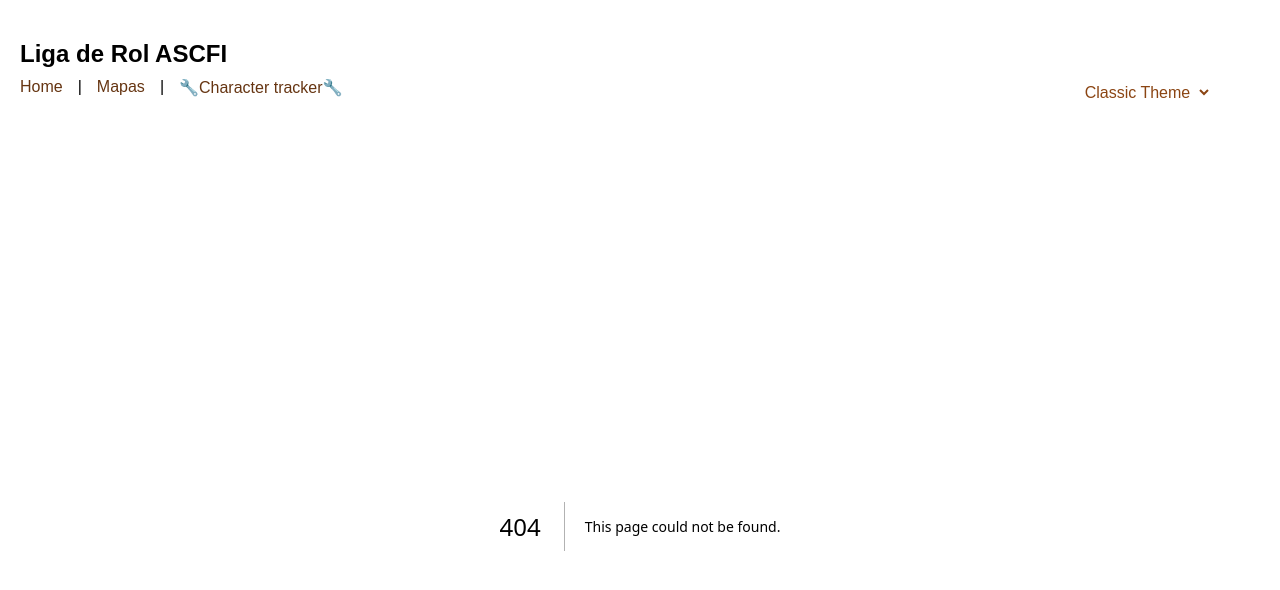
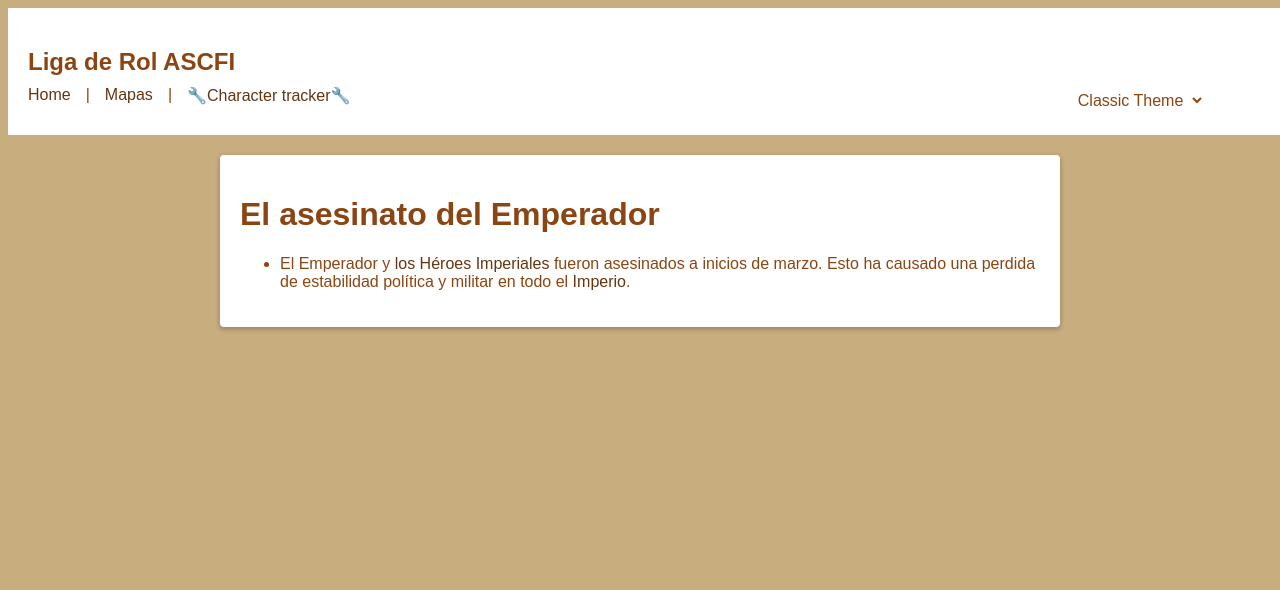
Before and after one commit to SMALFD/web-rol, a Next.js app: page /wiki/plots/el-asesinato-del-emperador in a window 1280 px wide. Before the commit this address had no page. Shown: the top 590 px of the page. Built offline with nearby package versions, Linux system fonts and the light colour scheme.

Commit message:
updated plots page

```diff
--- /dev/null
+++ b/app/wiki/plots/el-asesinato-del-emperador/page.tsx
@@ -0,0 +1,15 @@
+import React from 'react';
+import Link from "next/link";
+
+export default function El_asesinato_del_emperador() {
+    return (
+        <main className="container">
+            <div className="content">
+                <h1 id="el_asesinato_del_emperador">El asesinato del Emperador</h1>
+                <ul>
+                    <li>El Emperador y <Link href="/wiki/organizaciones/los-heroes-imperiales">los Héroes Imperiales</Link> fueron asesinados a inicios de marzo. Esto ha causado una perdida de estabilidad política y militar en todo el <Link href="/wiki/organizaciones/imperio">Imperio</Link>.</li>
+                </ul>
+            </div>
+        </main>
+    );
+}
--- a/app/wiki/plots/page.tsx
+++ b/app/wiki/plots/page.tsx
@@ -14,6 +14,8 @@ export default function Plots() {
                 </p>
                 <ul>
                     <li><Link href="/wiki/plots/el-culto-bajo-la-ciudad">El culto bajo la ciudad</Link></li>
+                    <li><Link href="/wiki/plots/el-asesinato-del-emperador">El asesinato del Emperador</Link></li>
+                    <li><Link href="/wiki/plots/la-nueva-ropa-del-principe">La nueva ropa del príncipe</Link></li>
                 </ul>
             </div>
         </main>
```
Also changed, not shown: app/wiki/personajes/crimson/page.tsx (+10 -1 lines), app/wiki/plots/la-nueva-ropa-del-principe/page.tsx (added, +15 -0 lines).
